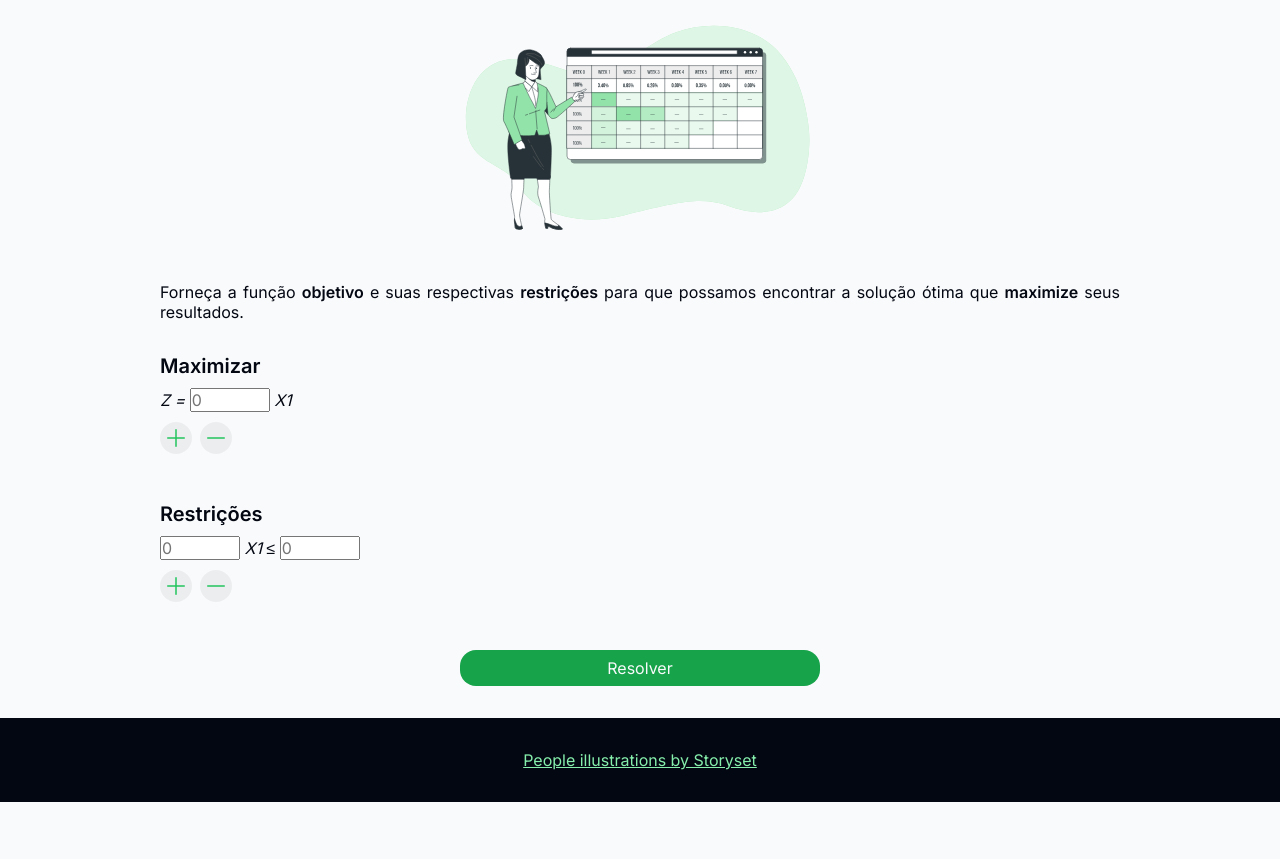
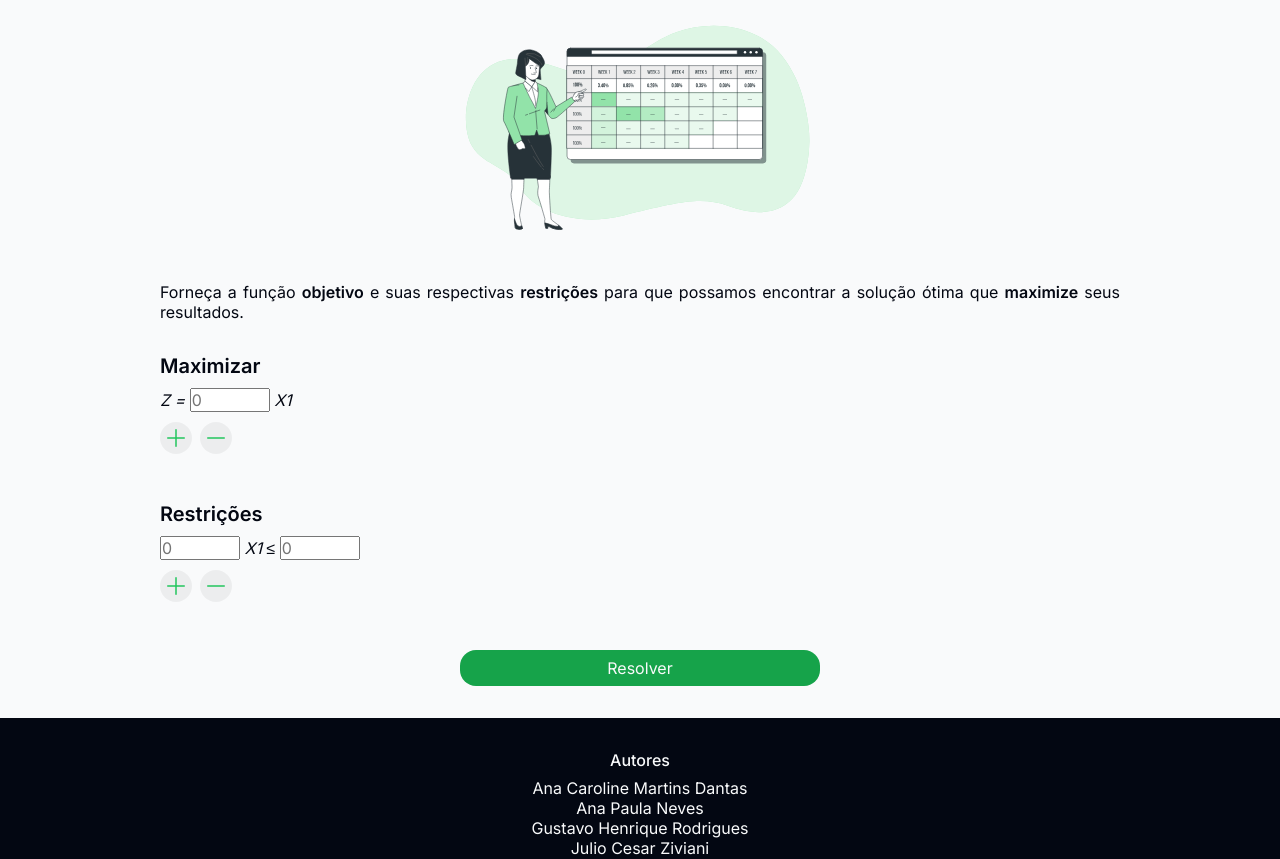
Before and after one commit to JulioC090/simplex-calculator, a website with bundled scripts: page public/index.html in a window 1280 px wide. Shown: the part 93-952 px from the top of the page. Before the commit the page ends 895 px from the top, so only its background shows below. Built offline with nearby package versions, Linux system fonts and the light colour scheme.

Commit message:
feat: add authors

```diff
--- a/public/index.html
+++ b/public/index.html
@@ -4,6 +4,7 @@
     <meta charset="utf-8" />
     <link rel="icon" href="./favicon.svg" />
     <meta name="viewport" content="width=device-width, initial-scale=1" />
+    <meta name="author" content="co-authored by Julio Cesar Ziviani, Ana Paula Neves, Ana Caroline Martins Dantas, Gustavo Henrique Rodrigues">
     <meta
       name="description"
       content="Uma calculadora que utiliza o algoritmo Simplex para encontrar uma solução que maximize uma função objetiva em base de restrições estabelecidas"
@@ -83,7 +84,18 @@
       </div>
     </main>
     <footer>
-      <a href="https://storyset.com/people">People illustrations by Storyset</a>
+      <section>
+        <h4>Autores</h4>
+        <p>Ana Caroline Martins Dantas</p>
+        <p>Ana Paula Neves</p>
+        <p>Gustavo Henrique Rodrigues</p>
+        <p>Julio Cesar Ziviani</p>
+      </section>
+      <section>
+        <h4>Créditos</h4>
+        <a href="https://storyset.com/people">People illustrations by Storyset</a>
+      </section>
+      <p>© 2023</p>
     </footer>
     <script type="module" src="./dist/index.js"></script>
   </body>
--- a/public/styles/style.css
+++ b/public/styles/style.css
@@ -85,13 +85,28 @@ footer {
   background-color: var(--black);
   min-width: 100%;
   padding: 2rem;
+  display: flex;
+  flex-direction: column;
+  align-items: center;
+}
+
+footer h4,
+footer p {
   color: var(--white);
-  display: flex;
-  justify-content: center;
+}
+
+footer h4 {
+  font-weight: 500;
+  margin-bottom: 0.5rem;
 }
 
 footer a {
   color: var(--green-300);
+}
+
+footer section {
+  margin-bottom: 2rem;
+  text-align: center;
 }
 
 noscript {
```
